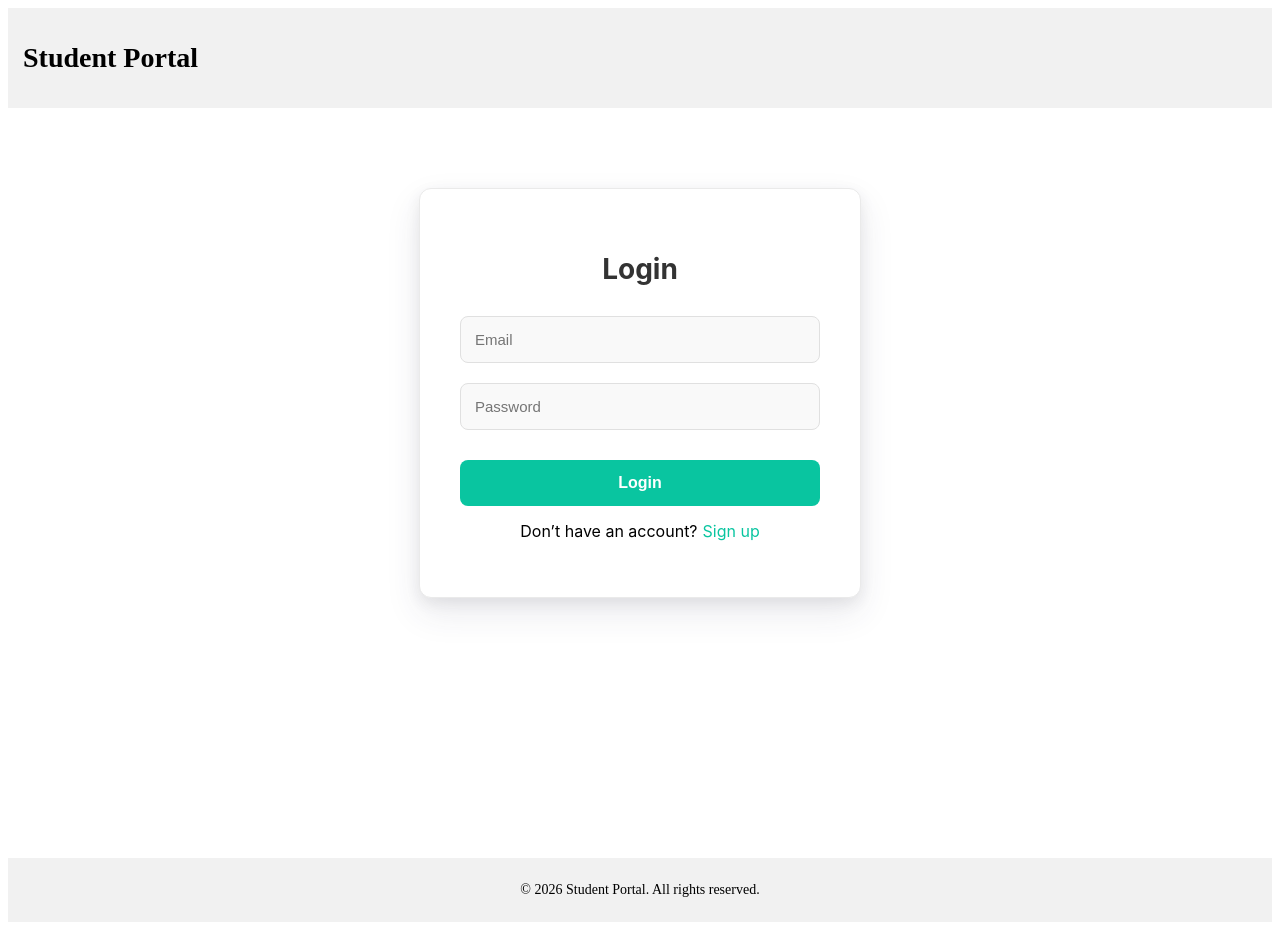
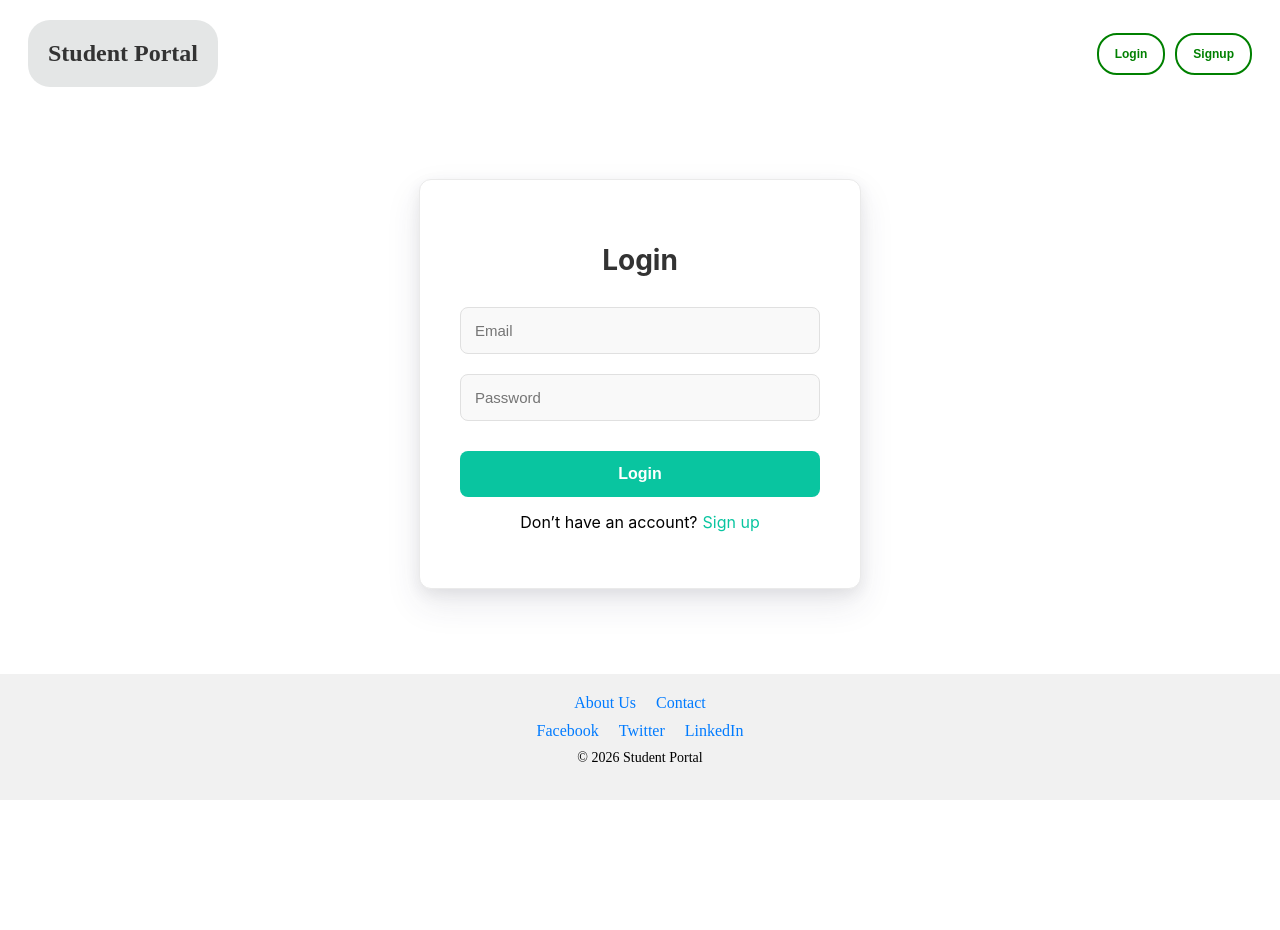
Before and after one commit to beingsoham/Assignment-1, a React (Vite) app in the folder Frontend/my-react-app/: page / in a window 1280 px wide. After the commit the page ends 827 px from the top, so only its background shows below. Built offline with nearby package versions, Linux system fonts and the light colour scheme.

Commit message:
Seventh Commit

```diff
--- /dev/null
+++ b/Frontend/my-react-app/src/About.css
@@ -0,0 +1,29 @@
+.about-wrapper {
+  display: flex;
+  justify-content: center;
+  align-items: center;
+  min-height: 60vh;
+}
+
+.about-card {
+  font-family: poppins, sans-serif;
+  width: 420px;
+  padding: 25px;
+  background: #ffffff;
+  border-radius: 8px;
+  box-shadow: 0 4px 12px rgba(0, 0, 0, 0.15);
+  text-align: center;
+}
+
+.about-card h2 {
+  margin-bottom: 15px;
+  color: #000000;
+  font-size: 24px;
+  font-weight: 700;
+}
+
+.about-card p {
+  color: #333;
+  line-height: 1.6;
+  font-size: 15px;
+}
--- /dev/null
+++ b/Frontend/my-react-app/src/About.jsx
@@ -0,0 +1,17 @@
+import "./About.css";
+
+export default function About() {
+  return (
+    <div className="about-wrapper">
+      <div className="about-card">
+        <h2>About Us</h2>
+        <p>
+          This Student Portal is a simple full-stack application built using
+          React and Node.js. It allows users to sign up, log in, and view a list
+          of students. The project demonstrates frontend-backend communication,
+          state management, and basic authentication logic.
+        </p>
+      </div>
+    </div>
+  );
+}
--- a/Frontend/my-react-app/src/App.jsx
+++ b/Frontend/my-react-app/src/App.jsx
@@ -1,33 +1,68 @@
-import React from 'react'
-import Login from './Login'
-import Students from './Student'
+import { useState } from "react";
+import Login from "./Login";
 import Signup from "./Signup";
-import { useState } from "react";
+import Students from "./Student";
 import Header from "./Header";
 import Footer from "./Footer";
+import About from "./About";
+
 
 function App() {
   const [loggedIn, setLoggedIn] = useState(false);
   const [showSignup, setShowSignup] = useState(false);
+  const [showAbout, setShowAbout] = useState(false);
 
   let content;
 
-  if (loggedIn) {
+  if (loggedIn && showAbout) {
+    content = <About />;
+  } else if (loggedIn) {
     content = <Students />;
-  } else if (showSignup) {
-    content = <Signup onSwitch={() => setShowSignup(false)} />;
+  } else if (showSignup){
+    content = <Signup onSwitch={() => setShowSignup(false)} />
   } else {
-    content = (
+    content =
+    (
       <Login
         onSuccess={() => setLoggedIn(true)}
         onSignup={() => setShowSignup(true)}
       />
     );
   }
+
   return (
     <>
-      <Header />
+      <Header
+        loggedIn={loggedIn}
+        onLogin={() => {
+          setLoggedIn(false);
+          setShowSignup(false);
+          setShowAbout(false);
+        }}
+        onSignup={() => {
+          setLoggedIn(false);
+          setShowSignup(true);
+          setShowAbout(false);
+        }}
+        onHome={() => {
+         setShowAbout(false);
+         setLoggedIn(true);
+       }}
+       onAbout={() => {
+         setShowAbout(true);
+       }}
+       onContact={() =>
+         alert("Contact us at mokashisoham2007@gmail.com")
+  }
+       onLogout={() => {
+         setLoggedIn(false);
+         setShowSignup(false);
+         setShowAbout(false);
+  }}
+/>
+
       <main style={{ minHeight: "80vh" }}>{content}</main>
+
       <Footer />
     </>
   );
--- a/Frontend/my-react-app/src/Footer.css
+++ b/Frontend/my-react-app/src/Footer.css
@@ -1,7 +1,30 @@
 .footer {
-  background-color: #f1f1f1;
-  padding: 10px;
+  background: #f1f1f1;
+  padding: 20px 0;
   text-align: center;
-  margin-top: 30px;
+  position: fixed;
+  bottom: 0;
+  left: 0;
+  width: 100%;
+}
+
+.footer-links span,
+.footer-social span {
+  margin: 0 10px;
+  cursor: pointer;
+  color: #007bff;
+}
+
+.footer-copy {
+  margin-top: 10px;
   font-size: 14px;
 }
+
+.footer-links span:hover,
+.footer-social span:hover {
+  text-decoration: underline;
+}
+
+.footer-social {
+  margin-top: 10px;
+}
--- a/Frontend/my-react-app/src/Footer.jsx
+++ b/Frontend/my-react-app/src/Footer.jsx
@@ -3,7 +3,18 @@ import "./Footer.css";
 export default function Footer() {
   return (
     <footer className="footer">
-      <p>© 2026 Student Portal. All rights reserved.</p>
+      <div className="footer-links">
+        <span>About Us</span>
+        <span>Contact</span>
+      </div>
+
+      <div className="footer-social">
+        <span>Facebook</span>
+        <span>Twitter</span>
+        <span>LinkedIn</span>
+      </div>
+
+      <p className="footer-copy">© 2026 Student Portal</p>
     </footer>
   );
 }
--- a/Frontend/my-react-app/src/Header.css
+++ b/Frontend/my-react-app/src/Header.css
@@ -1,7 +1,33 @@
 .header {
-  background-color: #f1f1f1;
-  color: black;
-  padding: 15px;
-  text-align: left;
-    font-size: 14px;
+  display: flex;
+  justify-content: space-between;
+  align-items: center;
+  background: #ffffff;
+  padding: 12px 20px;
 }
+
+.logo {
+  margin: 0;
+  padding: 20px;
+  border-radius: 22px;
+  background-color: #e4e6e6;
+  font-size: 24px;
+  font-weight: 700;
+}
+
+.nav button {
+  background: transparent;
+  color: green;
+  border: none;
+  font-size: 12px;
+  font-weight: 600;
+  margin-left: 10px;
+  padding: 12px 16px;
+  border-radius: 20px;
+  cursor: pointer;
+  border: green 2px solid;
+}
+.nav button:hover {
+  background: #09c5a0;
+  color: white;
+}
--- a/Frontend/my-react-app/src/Header.jsx
+++ b/Frontend/my-react-app/src/Header.jsx
@@ -1,10 +1,37 @@
 import "./Header.css";
 
-export default function Header() {
-    return (
+export default function Header({
+  loggedIn,
+  onLogin,
+  onSignup,
+  onHome,
+  onAbout,
+  onContact,
+  onLogout
+}) {
+  return (
     <header className="header">
-      <h1>Student Portal</h1>
+      <h2 className="logo">Student Portal</h2>
+
+      <nav className="nav">
+        {/* When NOT logged in */}
+        {!loggedIn && (
+          <>
+            <button onClick={onLogin}>Login</button>
+            <button onClick={onSignup}>Signup</button>
+          </>
+        )}
+
+        {/* When logged in */}
+        {loggedIn && (
+          <>
+            <button onClick={onHome}>Home</button>
+            <button onClick={onAbout}>About</button>
+            <button onClick={onContact}>Contact</button>
+            <button onClick={onLogout}>Logout</button>
+          </>
+        )}
+      </nav>
     </header>
-
-    )
+  );
 }
```
